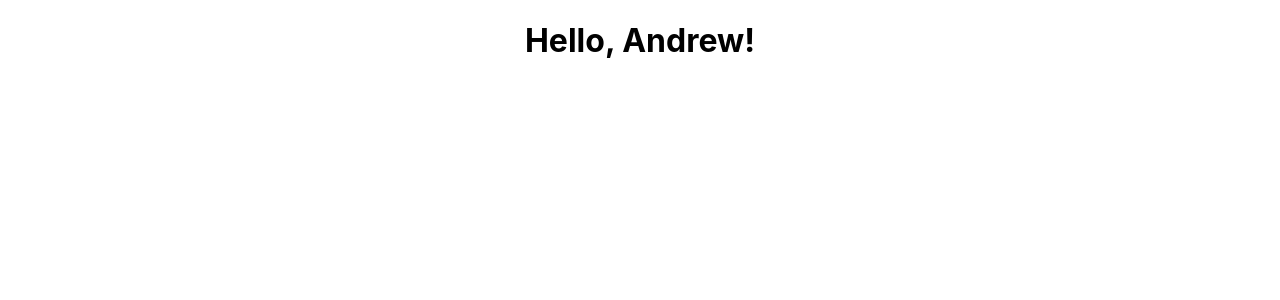
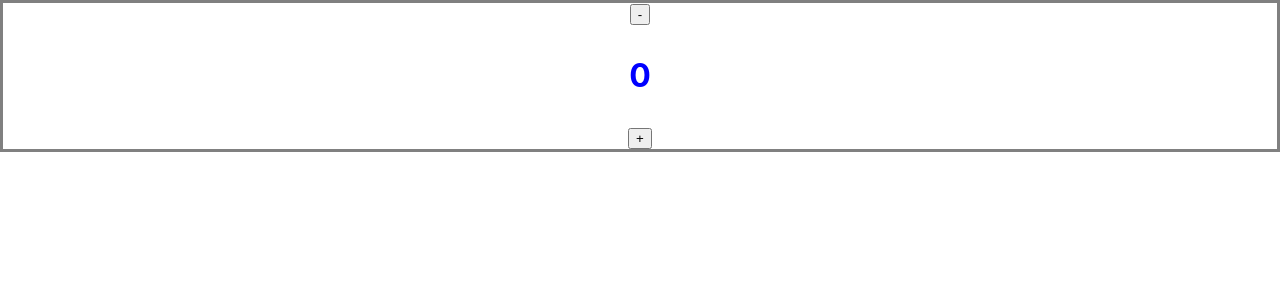
Before and after one commit to AndrewYoung72/erie-flix, a React (Create React App) app: page / in a window 1280 px wide. Shown: the top 300 px of the page. Built offline with nearby package versions, Linux system fonts and the light colour scheme.

Commit message:
simple counter and css

```diff
--- a/src/App.css
+++ b/src/App.css
@@ -1,5 +1,11 @@
 .App {
   text-align: center;
+  border: solid gray;
+}
+
+.counter {
+  color: blue;
+  padding: 10px;
 }
 
 .App-logo {
--- a/src/App.js
+++ b/src/App.js
@@ -1,17 +1,27 @@
 import "./App.css";
+import { useState } from "react";
 
 const App = () => {
-  const name = "Andrew";
-  const isLoggedIn = true;
+  // const name = "Andrew";
+  // const isLoggedIn = true;
+  const [counter, setCounter] = useState(0);
   return (
     <div className="App">
-      {isLoggedIn ? (
+      {/* {isLoggedIn ? (
         <>
         <h1>Hello, {name}!</h1>
         </>
       ) : (
         <h1>You must be logged in!</h1>
-      )}
+      )} */}
+
+{/* simple counter */}
+      <button onClick={() => setCounter((prevCount) => prevCount - 1)}>-</button>
+      <h1 className="counter">{counter}</h1>
+      <button onClick={() => setCounter((prevCount) => prevCount + 1)}>+</button>
+      <div>
+
+      </div>
     </div>
   );
 };
```
